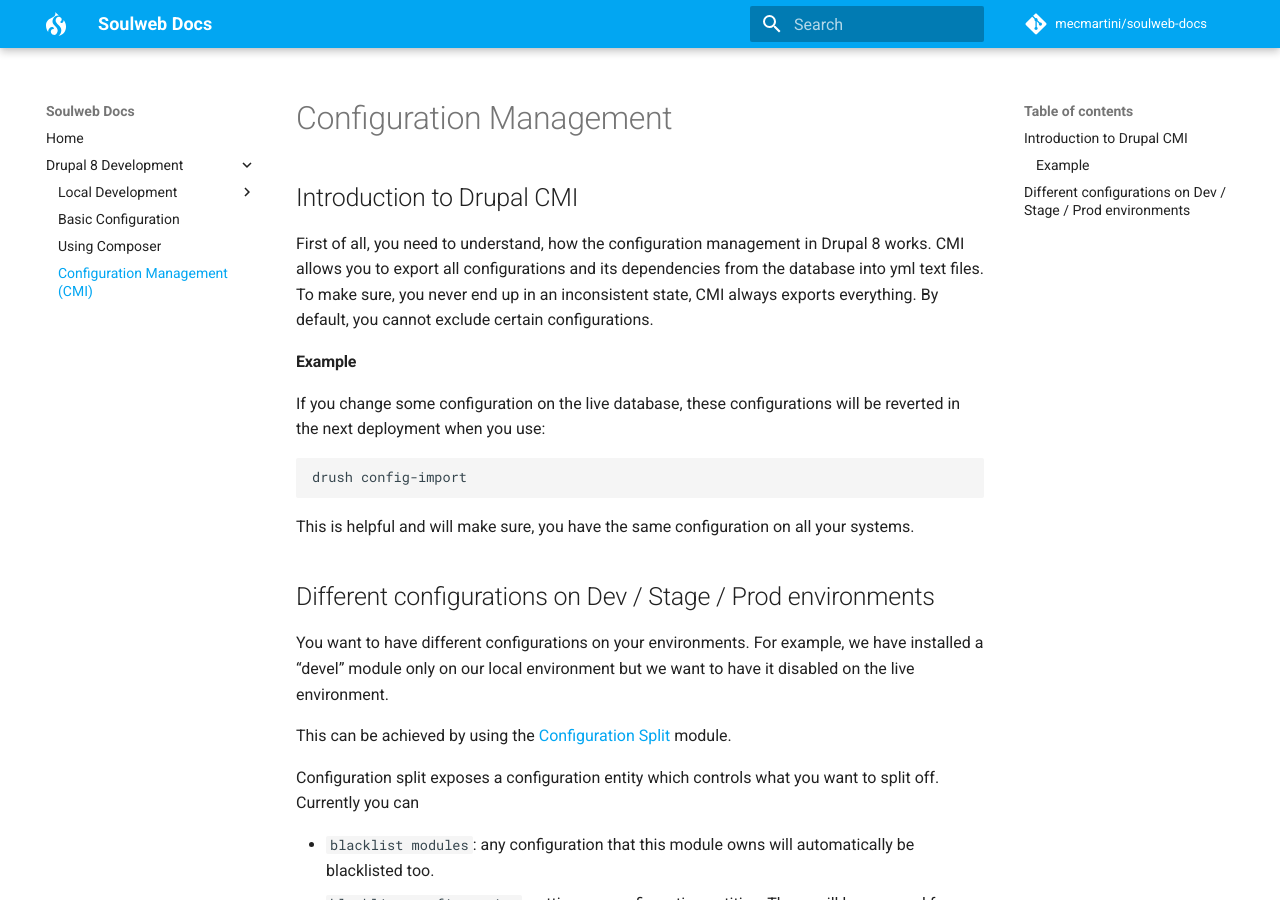
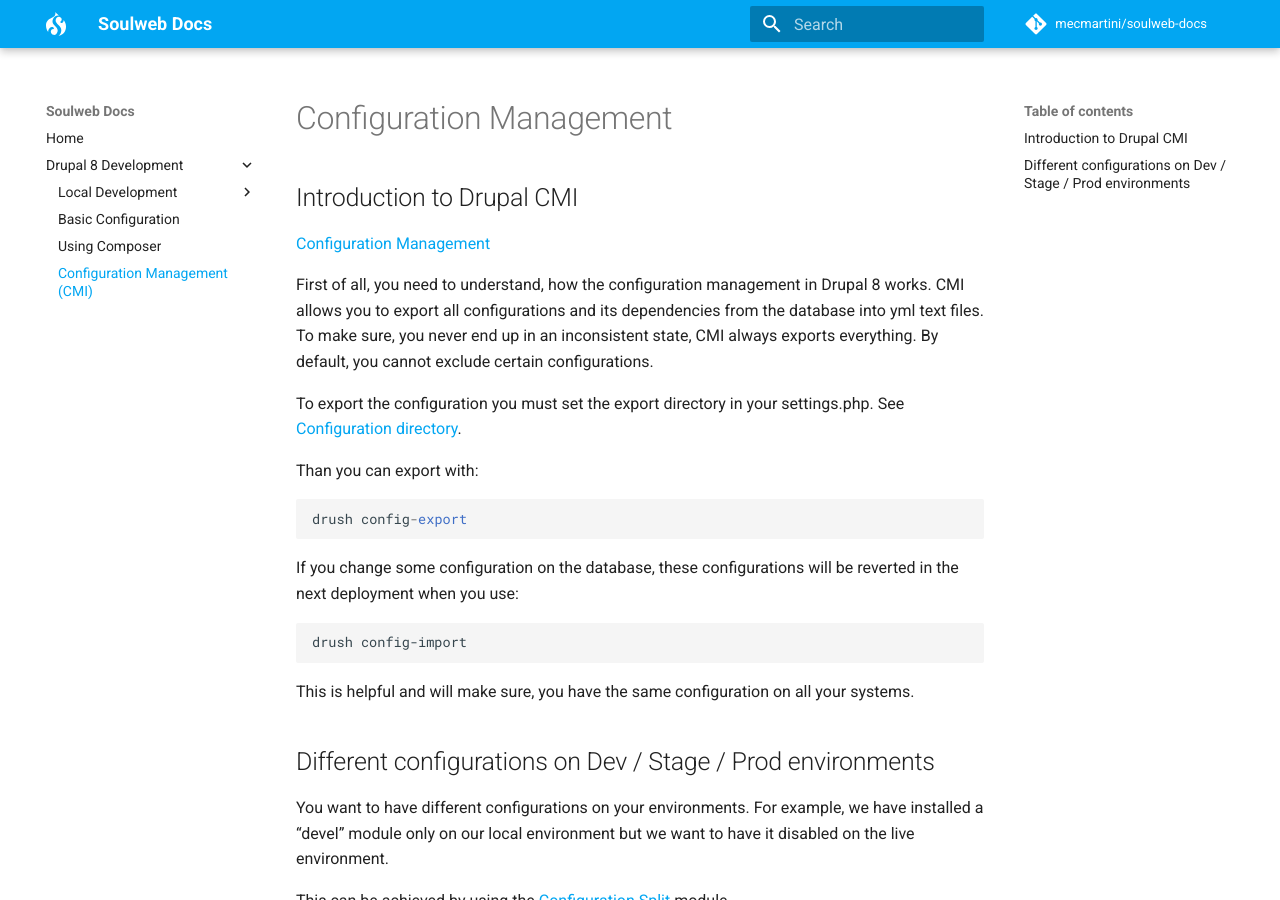
Before and after one commit to mecmartini/soulweb-docs, an MkDocs documentation site: the page built from docs/drupal/drupal_configuration_management.md, in a window 1280 px wide and 900 px high. Built offline with MkDocs 1.6.1 and Material for MkDocs 9.7.7, drawn with Linux system fonts in a browser that asks for light colours; comment, search, counter and statistics services are not loaded; old or Windows-style settings are respelled for this version of MkDocs.

Commit message:
Improvements to Drupal CMI sections

```diff
--- a/docs/drupal/drupal_configuration_management.md
+++ b/docs/drupal/drupal_configuration_management.md
@@ -2,11 +2,17 @@
 
 ## Introduction to Drupal CMI
 
+[Configuration Management](https://www.drupal.org/docs/8/configuration-management)
+
 First of all, you need to understand, how the configuration management in Drupal 8 works. CMI allows you to export all configurations and its dependencies from the database into yml text files. To make sure, you never end up in an inconsistent state, CMI always exports everything. By default, you cannot exclude certain configurations.
 
-#### Example
+To export the configuration you must set the export directory in your settings.php. See [Configuration directory](drupal_basic_configuration.md#5-configuration-directory).
 
-If you change some configuration on the live database, these configurations will be reverted in the next deployment when you use:
+Than you can export with:
+
+    drush config-export
+
+If you change some configuration on the database, these configurations will be reverted in the next deployment when you use:
 
     drush config-import
 
```
Also changed, not shown: docs/drupal/drupal_basic_configuration.md (+2 -5 lines), site/drupal/drupal_basic_configuration/index.html, site/drupal/drupal_configuration_management/index.html, site/mkdocs/search_index.json.
